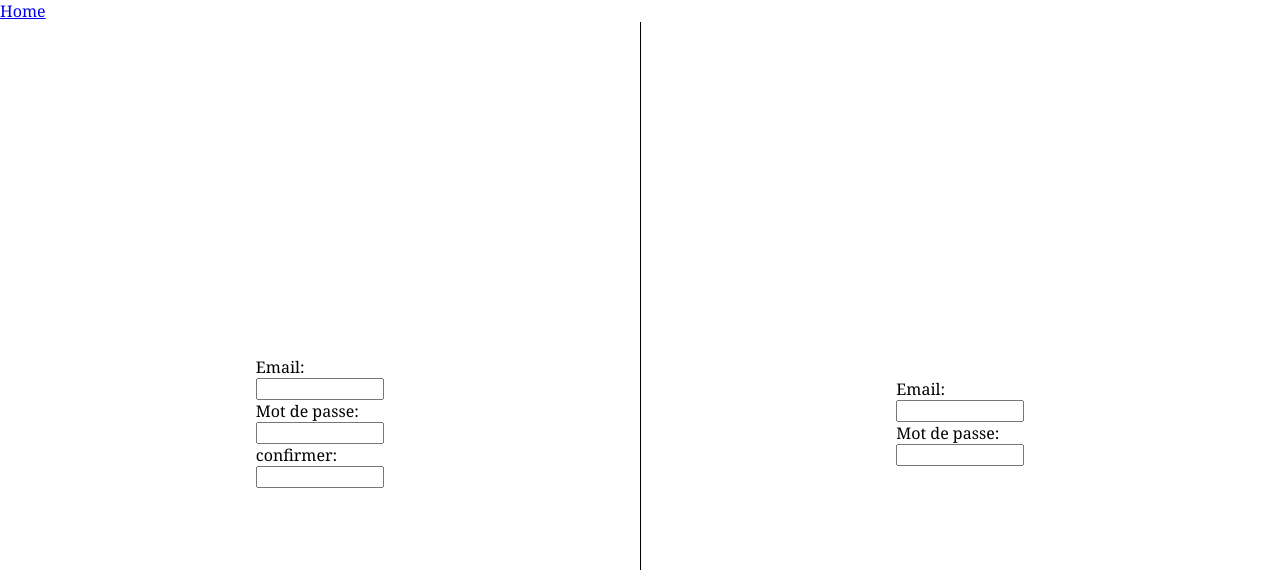
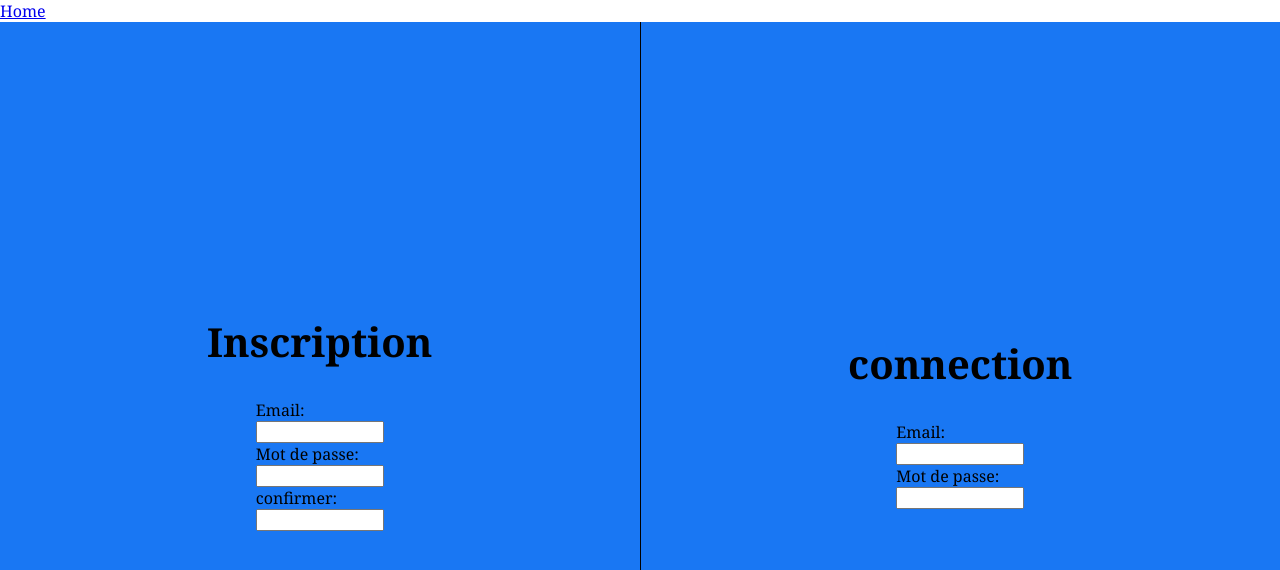
Before and after one commit to Hyrondelle/facebook-ts, a React (Vite) app: page / in a window 1280 px wide. Shown: the top 570 px of the page. Built offline with nearby package versions, Linux system fonts and the light colour scheme.

Commit message:
style connection

```diff
--- a/src/pages/Connection.tsx
+++ b/src/pages/Connection.tsx
@@ -5,7 +5,9 @@ const Connection = () => {
         <div className='connection'>
             <div className='container'>
                 <div className='signup'>
+                <h1>Inscription</h1>
                     <form >
+
                         <label htmlFor="email">Email:</label>
                         <input type="text" name="email" id="email" />
                         <label htmlFor="mdp">Mot de passe:</label>
@@ -18,6 +20,7 @@ const Connection = () => {
 
                 </div>
                 <div className='login'>
+                <h1>connection</h1>
                 <form >
                         <label htmlFor="email">Email:</label>
                         <input type="text" name="email" id="email" />
--- a/src/pages/Home.tsx
+++ b/src/pages/Home.tsx
@@ -1,6 +1,6 @@
 import React, { useEffect, useState } from 'react';
 import axios from 'axios';
-import Post from '../components/post';
+import Post from '../components/Post';
 
 const Home = () => {
     const [post,setPost] = useState<string>('post');
--- a/src/styles/connection.scss
+++ b/src/styles/connection.scss
@@ -3,12 +3,14 @@
     .container{
         height: 100vh;
         display: flex;
+        background-color: #1977F3;
         .trait{
             width: 1px;
             background-color: black;
         }
         .signup{
             display: flex;
+            flex-direction: column;
             width: 50%;
             align-items: center;
             justify-content: center;
@@ -20,6 +22,7 @@
         }
         .login{
             display: flex;
+            flex-direction: column;
             align-items: center;
             justify-content: center;
             width: 50%;
@@ -30,4 +33,8 @@
             }
         }
     }
+    h1{
+        margin-bottom: 30px;
+        font-size: 2.5em;
+    }
 }
```
